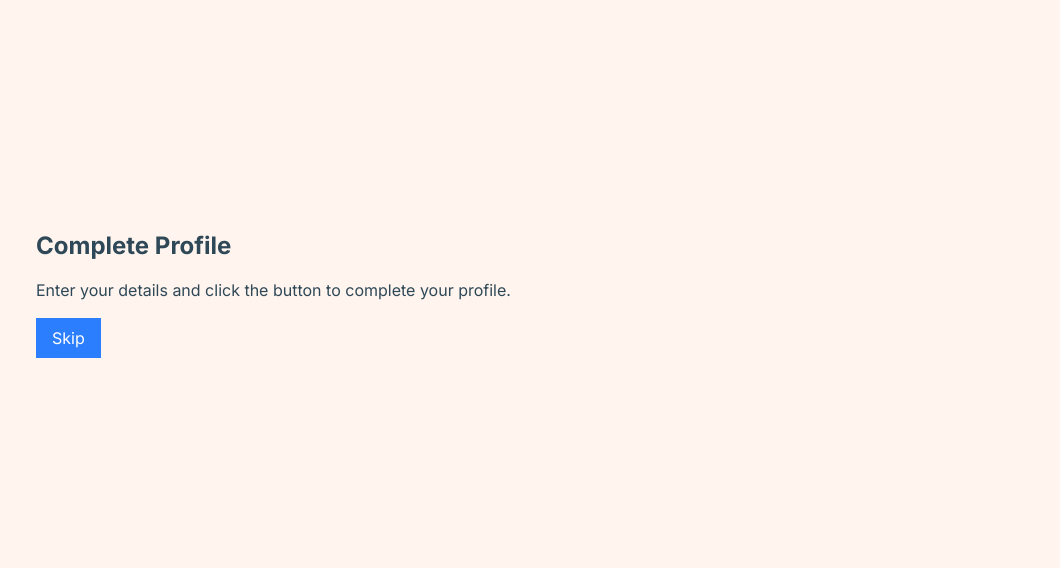
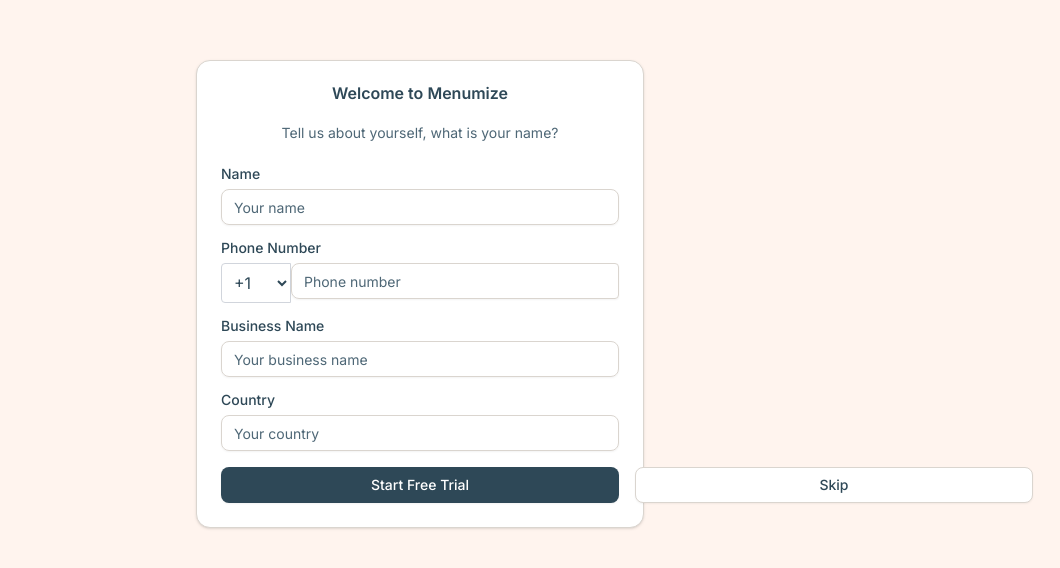
Before and after one commit to alielhasan85/menumize_next, a Next.js app: page /profile in a window 1280 px wide. Shown: the part 106-674 px from the top of the page, without its empty margins (220-1280 px from the left). Built offline with nearby package versions, Linux system fonts and the light colour scheme; no server answers; sample sign-in values are in the browser's storage.

Commit message:
adding start up page

```diff
--- a/app/(auth)/sign-in/login-form.tsx
+++ b/app/(auth)/sign-in/login-form.tsx
@@ -1,5 +1,6 @@
 "use client";
 
+import { useState } from "react";
 import { cn } from "@/lib/utils";
 import { Button } from "@/components/ui/button";
 import { Card, CardContent } from "@/components/ui/card";
@@ -10,7 +11,6 @@ import Link from "next/link";
 
 import loginImg from "@/public/login-img.jpg";
 import googleIcon from "@/public/google.svg";
-import { useState } from "react";
 import TermsOfServiceModal from "@/app/(marketing)/modals/TermsOfServiceModal";
 import PrivacyPolicyModal from "@/app/(marketing)/modals/PrivacyPolicyModal";
 
@@ -22,6 +22,14 @@ export function LoginForm({
 }: React.ComponentProps<"div">) {
   const [isTermsOpen, setIsTermsOpen] = useState(false);
   const [isPrivacyOpen, setIsPrivacyOpen] = useState(false);
+  const [isLoading, setIsLoading] = useState(false);
+
+  async function handleGoogleSignIn() {
+    setIsLoading(true);
+    await signIn("google", { callbackUrl: "/dashboard" });
+    // The redirect will happen automatically;
+    // you might not see isLoading change back to false.
+  }
 
   return (
     <>
@@ -48,7 +56,6 @@ export function LoginForm({
                 <div className="grid gap-3">
                   <div className="flex items-center">
                     <Label htmlFor="password">Password</Label>
-
                     <Link
                       href="/forgot-password"
                       className="ml-auto text-sm underline-offset-2 hover:underline"
@@ -77,16 +84,16 @@ export function LoginForm({
                     variant="outline"
                     type="button"
                     className="w-full relative"
-                    onClick={() =>
-                      signIn("google", { callbackUrl: "/dashboard" })
-                    }
+                    onClick={handleGoogleSignIn}
                   >
                     <Image
                       src={googleIcon}
                       alt="google"
                       className="h-6 w-6 object-cover"
                     />
-                    <span>Login with Google</span>
+                    <span>
+                      {isLoading ? "Redirecting..." : "Login with Google"}
+                    </span>
                   </Button>
                 </div>
                 <div className="text-center text-sm">
--- a/app/(user_data)/profile/page.tsx
+++ b/app/(user_data)/profile/page.tsx
@@ -1,16 +1,61 @@
-// app/()user_data/profile/page.tsx
-// import { completeProfileAction } from "./profile.actions";
-// import { Button } from "@/components/ui/button"; // Adjust the import path as needed
-
-"use client"; // So we can use React hooks and directly invoke server actions
+"use client";
 
 import { useTransition } from "react";
 import { useRouter } from "next/navigation";
 import { skipProfileAction } from "@/lib/actions/profile.actions";
+import {
+  Card,
+  CardContent,
+  CardDescription,
+  CardHeader,
+  CardTitle,
+} from "@/components/ui/card";
+import {
+  Form,
+  FormControl,
+  FormField,
+  FormItem,
+  FormLabel,
+  FormMessage,
+} from "@/components/ui/form";
+import { Input } from "@/components/ui/input";
+import { Button } from "@/components/ui/button";
+import { useForm } from "react-hook-form";
+import { zodResolver } from "@hookform/resolvers/zod";
+import { userCreateSchema } from "@/lib/validators/user.validator";
+import { z } from "zod";
+
+// Create a new schema for profile completion by picking and extending fields
+const profileSchema = userCreateSchema
+  .pick({
+    name: true,
+    phone: true,
+    businessName: true,
+  })
+  .extend({
+    country: z.string().min(1, "Country is required"),
+  });
+
+type ProfileFormValues = z.infer<typeof profileSchema>;
 
 export default function ProfilePage() {
   const [isPending, startTransition] = useTransition();
   const router = useRouter();
+
+  const form = useForm<ProfileFormValues>({
+    resolver: zodResolver(profileSchema),
+    defaultValues: {
+      name: "",
+      phone: "",
+      businessName: "",
+      country: "",
+    },
+  });
+
+  async function onSubmit(values: ProfileFormValues) {
+    console.log("Form submitted: ", values);
+    // Hook up your completeProfileAction here later
+  }
 
   async function handleSkip() {
     startTransition(async () => {
@@ -22,17 +67,107 @@ export default function ProfilePage() {
   }
 
   return (
-    <div className="w-full max-w-sm md:max-w-3xl">
-      <h1 className="text-2xl font-bold mb-4">Complete Profile</h1>
-      <p>Enter your details and click the button to complete your profile.</p>
+    <div className="w-full max-w-md mx-auto">
+      <Card>
+        <CardHeader className="space-y-4">
+          <CardTitle className="text-center">Welcome to Menumize</CardTitle>
+          <CardDescription className="text-center">
+            Tell us about yourself, what is your name?
+          </CardDescription>
+        </CardHeader>
+        <CardContent className="space-y-4">
+          <Form {...form}>
+            <form onSubmit={form.handleSubmit(onSubmit)} className="space-y-4">
+              {/* Name Field */}
+              <FormField
+                control={form.control}
+                name="name"
+                render={({ field }) => (
+                  <FormItem>
+                    <FormLabel>Name</FormLabel>
+                    <FormControl>
+                      <Input placeholder="Your name" {...field} />
+                    </FormControl>
+                    <FormMessage />
+                  </FormItem>
+                )}
+              />
 
-      <button
-        onClick={handleSkip}
-        disabled={isPending}
-        className="bg-blue-500 text-white px-4 py-2 mt-4"
-      >
-        {isPending ? "Skipping..." : "Skip"}
-      </button>
+              {/* Phone Field with Country Code Dropdown */}
+              <FormField
+                control={form.control}
+                name="phone"
+                render={({ field }) => (
+                  <FormItem>
+                    <FormLabel>Phone Number</FormLabel>
+                    <div className="flex">
+                      {/* Country Code Dropdown */}
+                      <select className="rounded-l border border-gray-300 px-2 py-2">
+                        <option value="+1">+1</option>
+                        <option value="+44">+44</option>
+                        <option value="+91">+91</option>
+                        {/* Add more country codes as needed */}
+                      </select>
+                      <FormControl>
+                        <Input
+                          placeholder="Phone number"
+                          {...field}
+                          className="rounded-r"
+                        />
+                      </FormControl>
+                    </div>
+                    <FormMessage />
+                  </FormItem>
+                )}
+              />
+
+              {/* Business Name Field */}
+              <FormField
+                control={form.control}
+                name="businessName"
+                render={({ field }) => (
+                  <FormItem>
+                    <FormLabel>Business Name</FormLabel>
+                    <FormControl>
+                      <Input placeholder="Your business name" {...field} />
+                    </FormControl>
+                    <FormMessage />
+                  </FormItem>
+                )}
+              />
+
+              {/* Country Field */}
+              <FormField
+                control={form.control}
+                name="country"
+                render={({ field }) => (
+                  <FormItem>
+                    <FormLabel>Country</FormLabel>
+                    <FormControl>
+                      <Input placeholder="Your country" {...field} />
+                    </FormControl>
+                    <FormMessage />
+                  </FormItem>
+                )}
+              />
+
+              <div className="flex gap-4">
+                <Button type="submit" className="w-full">
+                  Start Free Trial
+                </Button>
+                <Button
+                  variant="outline"
+                  onClick={handleSkip}
+                  className="w-full"
+                  disabled={isPending}
+                >
+                  {isPending ? "Skipping..." : "Skip"}
+                </Button>
+              </div>
+            </form>
+          </Form>
+        </CardContent>
+      </Card>
     </div>
   );
 }
--- /dev/null
+++ b/components/ui/form.tsx
@@ -0,0 +1,167 @@
+"use client"
+
+import * as React from "react"
+import * as LabelPrimitive from "@radix-ui/react-label"
+import { Slot } from "@radix-ui/react-slot"
+import {
+  Controller,
+  FormProvider,
+  useFormContext,
+  useFormState,
+  type ControllerProps,
+  type FieldPath,
+  type FieldValues,
+} from "react-hook-form"
+
+import { cn } from "@/lib/utils"
+import { Label } from "@/components/ui/label"
+
+const Form = FormProvider
+
+type FormFieldContextValue<
+  TFieldValues extends FieldValues = FieldValues,
+  TName extends FieldPath<TFieldValues> = FieldPath<TFieldValues>,
+> = {
+  name: TName
+}
+
+const FormFieldContext = React.createContext<FormFieldContextValue>(
+  {} as FormFieldContextValue
+)
+
+const FormField = <
+  TFieldValues extends FieldValues = FieldValues,
+  TName extends FieldPath<TFieldValues> = FieldPath<TFieldValues>,
+>({
+  ...props
+}: ControllerProps<TFieldValues, TName>) => {
+  return (
+    <FormFieldContext.Provider value={{ name: props.name }}>
+      <Controller {...props} />
+    </FormFieldContext.Provider>
+  )
+}
+
+const useFormField = () => {
+  const fieldContext = React.useContext(FormFieldContext)
+  const itemContext = React.useContext(FormItemContext)
+  const { getFieldState } = useFormContext()
+  const formState = useFormState({ name: fieldContext.name })
+  const fieldState = getFieldState(fieldContext.name, formState)
+
+  if (!fieldContext) {
+    throw new Error("useFormField should be used within <FormField>")
+  }
+
+  const { id } = itemContext
+
+  return {
+    id,
+    name: fieldContext.name,
+    formItemId: `${id}-form-item`,
+    formDescriptionId: `${id}-form-item-description`,
+    formMessageId: `${id}-form-item-message`,
+    ...fieldState,
+  }
+}
+
+type FormItemContextValue = {
+  id: string
+}
+
+const FormItemContext = React.createContext<FormItemContextValue>(
+  {} as FormItemContextValue
+)
+
+function FormItem({ className, ...props }: React.ComponentProps<"div">) {
+  const id = React.useId()
+
+  return (
+    <FormItemContext.Provider value={{ id }}>
+      <div
+        data-slot="form-item"
+        className={cn("grid gap-2", className)}
+        {...props}
+      />
+    </FormItemContext.Provider>
+  )
+}
+
+function FormLabel({
+  className,
+  ...props
+}: React.ComponentProps<typeof LabelPrimitive.Root>) {
+  const { error, formItemId } = useFormField()
+
+  return (
+    <Label
+      data-slot="form-label"
+      data-error={!!error}
+      className={cn("data-[error=true]:text-destructive", className)}
+      htmlFor={formItemId}
+      {...props}
+    />
+  )
+}
+
+function FormControl({ ...props }: React.ComponentProps<typeof Slot>) {
+  const { error, formItemId, formDescriptionId, formMessageId } = useFormField()
+
+  return (
+    <Slot
+      data-slot="form-control"
+      id={formItemId}
+      aria-describedby={
+        !error
+          ? `${formDescriptionId}`
+          : `${formDescriptionId} ${formMessageId}`
+      }
+      aria-invalid={!!error}
+      {...props}
+    />
+  )
+}
+
+function FormDescription({ className, ...props }: React.ComponentProps<"p">) {
+  const { formDescriptionId } = useFormField()
+
+  return (
+    <p
+      data-slot="form-description"
+      id={formDescriptionId}
+      className={cn("text-muted-foreground text-sm", className)}
+      {...props}
+    />
+  )
+}
+
+function FormMessage({ className, ...props }: React.ComponentProps<"p">) {
+  const { error, formMessageId } = useFormField()
+  const body = error ? String(error?.message ?? "") : props.children
+
+  if (!body) {
+    return null
+  }
+
+  return (
+    <p
+      data-slot="form-message"
+      id={formMessageId}
+      className={cn("text-destructive text-sm", className)}
+      {...props}
+    >
+      {body}
+    </p>
+  )
+}
+
+export {
+  useFormField,
+  Form,
+  FormItem,
+  FormLabel,
+  FormControl,
+  FormDescription,
+  FormMessage,
+  FormField,
+}
--- a/package.json
+++ b/package.json
@@ -8,10 +8,10 @@
     "start": "next start",
     "lint": "next lint",
     "postinstall": "prisma generate"
-
   },
   "dependencies": {
     "@auth/prisma-adapter": "^2.8.0",
+    "@hookform/resolvers": "^4.1.3",
     "@neondatabase/serverless": "^0.10.4",
     "@prisma/adapter-neon": "^6.5.0",
     "@radix-ui/react-avatar": "^1.1.3",
@@ -33,6 +33,7 @@
     "postcss": "^8.5.3",
     "react": "^19.0.0",
     "react-dom": "^19.0.0",
+    "react-hook-form": "^7.54.2",
     "tailwind-merge": "^3.0.2",
     "tailwindcss-animate": "^1.0.7",
     "ws": "^8.18.1",
```
Also changed, not shown: 1 other file (tests, documents, lock files or other folders).
